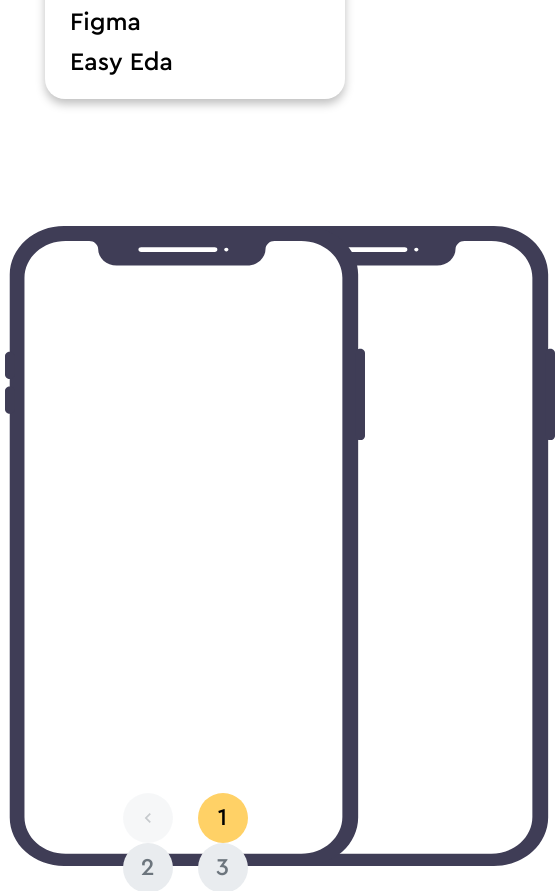
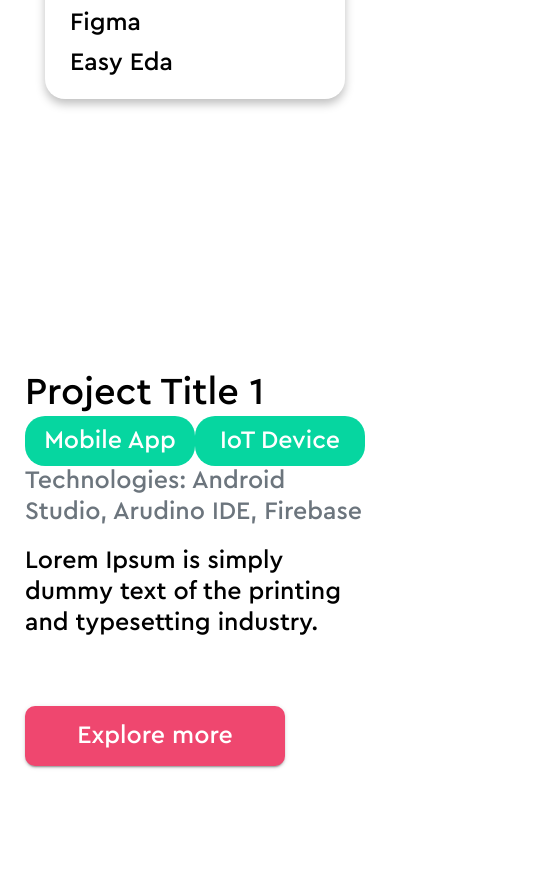
Before and after one commit to jaballogian/portfolio, a React (Create React App) app: page / in a window 390 px wide. Shown: the part 2140-3031 px from the top of the page, 555 px wide, since content can reach past the window. Built offline with nearby package versions, Linux system fonts and the light colour scheme.

Commit message:
add styles for md screen in Left Content componenet

```diff
--- a/src/pages/Home/Projects/LeftContent/LeftContent.js
+++ b/src/pages/Home/Projects/LeftContent/LeftContent.js
@@ -18,7 +18,7 @@ const LeftContent = (props) => {
   return (
     <Grid
       item
-      xs={6}
+      xs={12} lg={6}
     >
       <div className={classes['root']}>
         <TopContent content={content}/>
--- a/src/pages/Home/Projects/LeftContent/leftContentUseStyles.js
+++ b/src/pages/Home/Projects/LeftContent/leftContentUseStyles.js
@@ -5,6 +5,10 @@ const useStyles = makeStyles((theme) => ({
   root: {
     width: '100%',
     boxSizing: 'border-box',
+    [theme.breakpoints.only('md')]: {
+      height: '75vh',
+      minHeight: 600,
+    },
     [theme.breakpoints.only('lg')]: {
       paddingRight: 40,
     },
```
